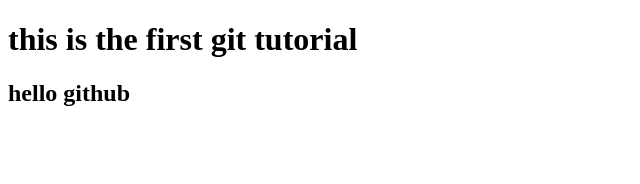
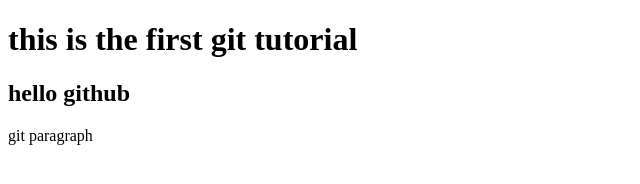
Before and after one commit to Mehamed176/MygitPractice, a plain HTML site: page index.html in a window 1280 px wide. Shown: the whole page, without its empty margins (0-640 px from the left). Drawn offline with Linux system fonts and the light colour scheme.

Commit message:
new paragraph

```diff
--- a/index.html
+++ b/index.html
@@ -8,5 +8,6 @@
   <body>
     <h1>this is the first git tutorial</h1>
     <h2>hello github</h2>
+    <p>git paragraph</p>
   </body>
 </html>
```
